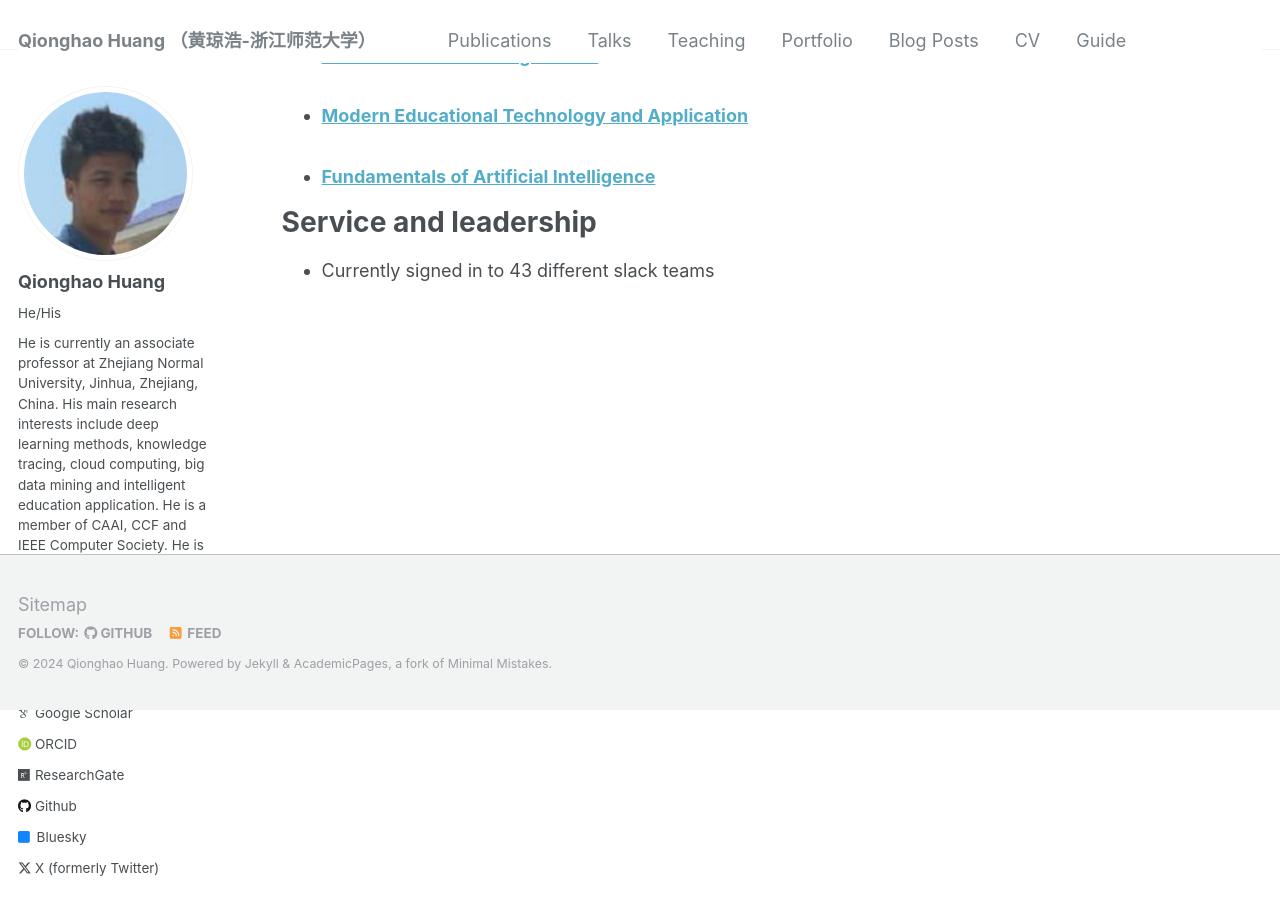
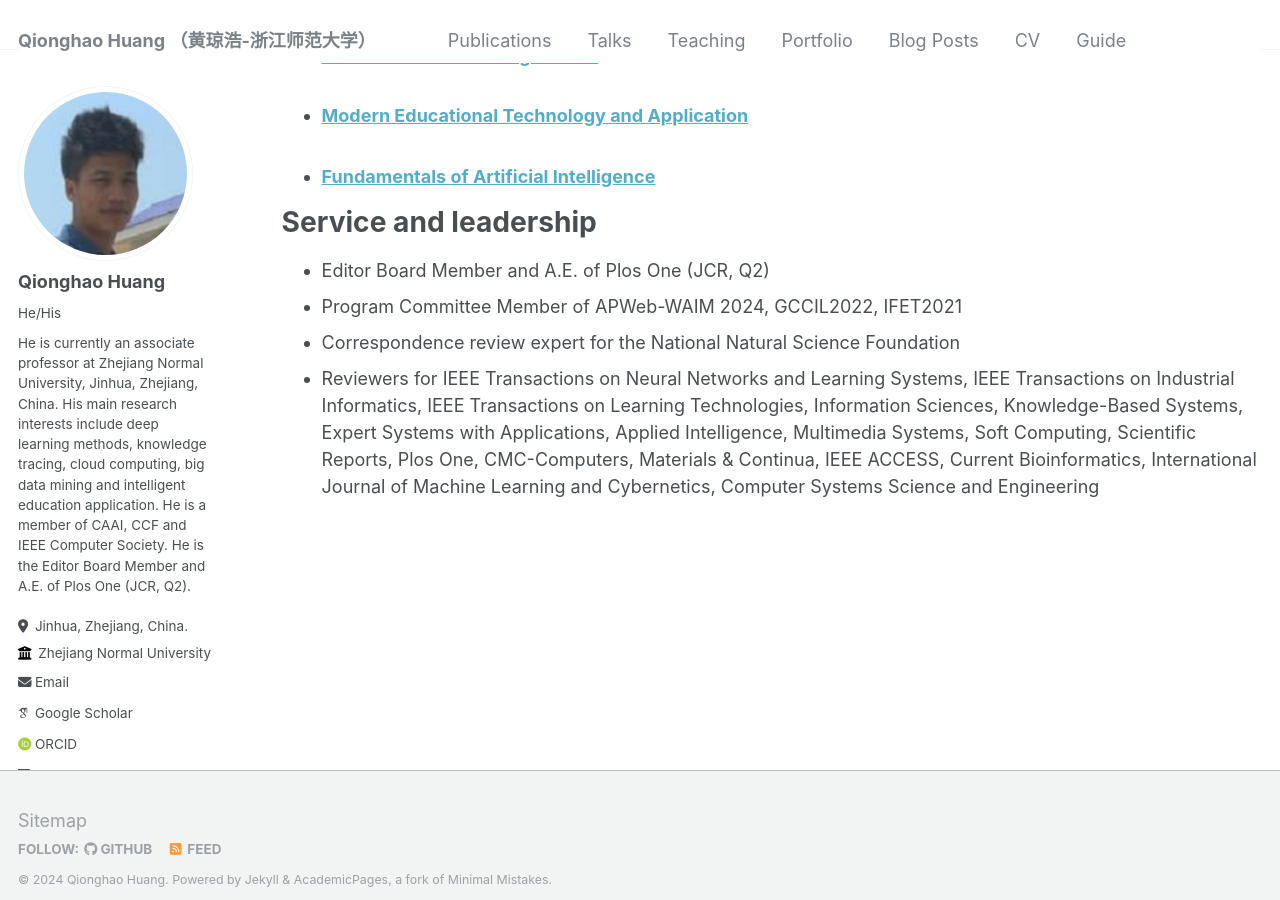
Before and after one commit to qhhuang-ai/qhhuang-ai.github.io, a Jekyll site: the page built from _pages/cv.md, in a window 1280 px wide and 900 px high, scrolled down 4618 px. Built offline with Jekyll 4.4.1, drawn with Linux system fonts in a browser that asks for light colours; some web fonts are replaced.

Commit message:
update CV

```diff
--- a/_pages/cv.md
+++ b/_pages/cv.md
@@ -61,4 +61,7 @@
 
 Service and leadership
 ======
-* Currently signed in to 43 different slack teams
+* Editor Board Member and A.E. of Plos One (JCR, Q2)
+* Program Committee Member of APWeb-WAIM 2024, GCCIL2022, IFET2021
+* Correspondence review expert for the National Natural Science Foundation
+* Reviewers for IEEE Transactions on Neural Networks and Learning Systems, IEEE Transactions on Industrial Informatics, IEEE Transactions on Learning Technologies, Information Sciences, Knowledge-Based Systems, Expert Systems with Applications, Applied Intelligence, Multimedia Systems, Soft Computing, Scientific Reports, Plos One, CMC-Computers, Materials & Continua,  IEEE ACCESS, Current Bioinformatics, International Journal of Machine Learning and Cybernetics, Computer Systems Science and Engineering
```
